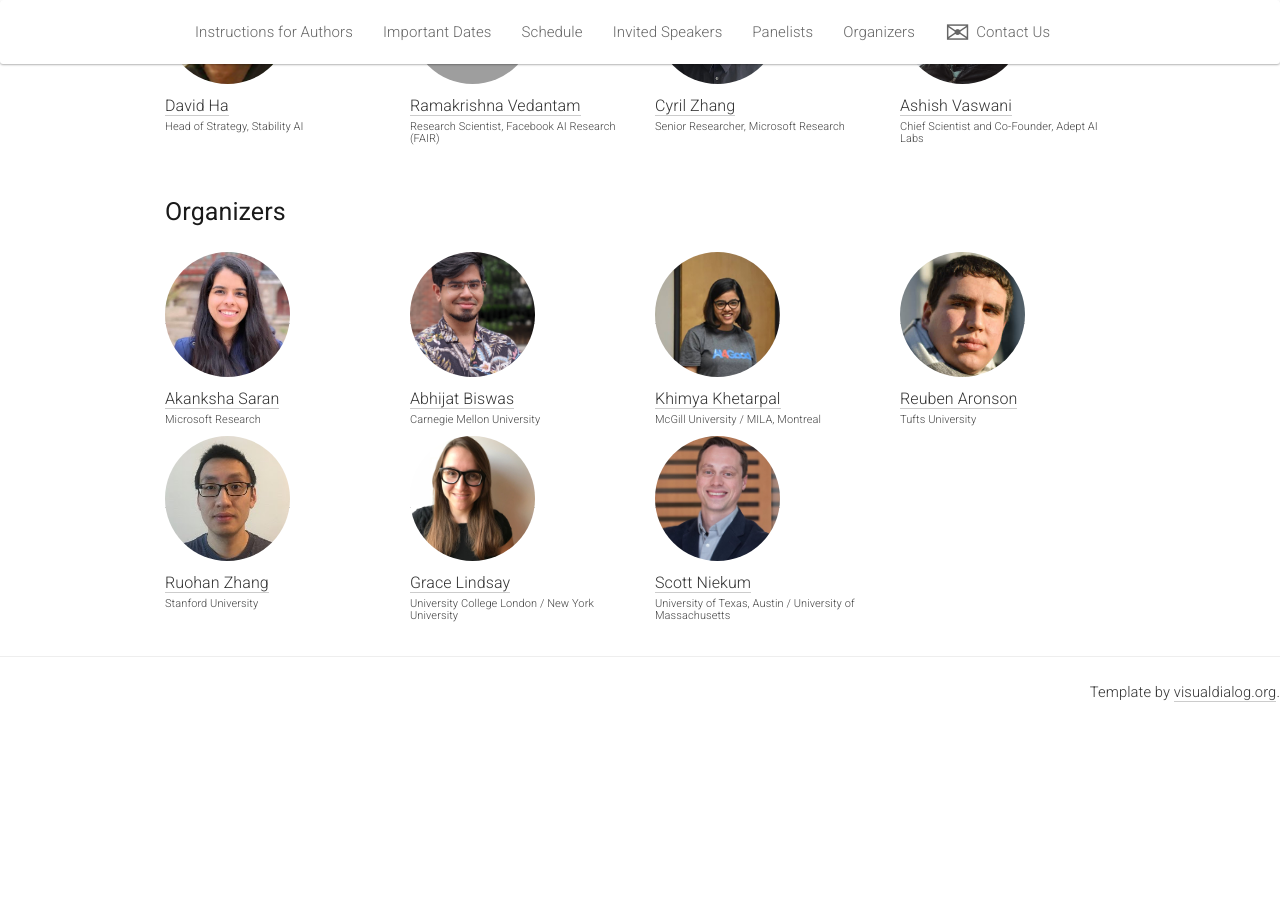
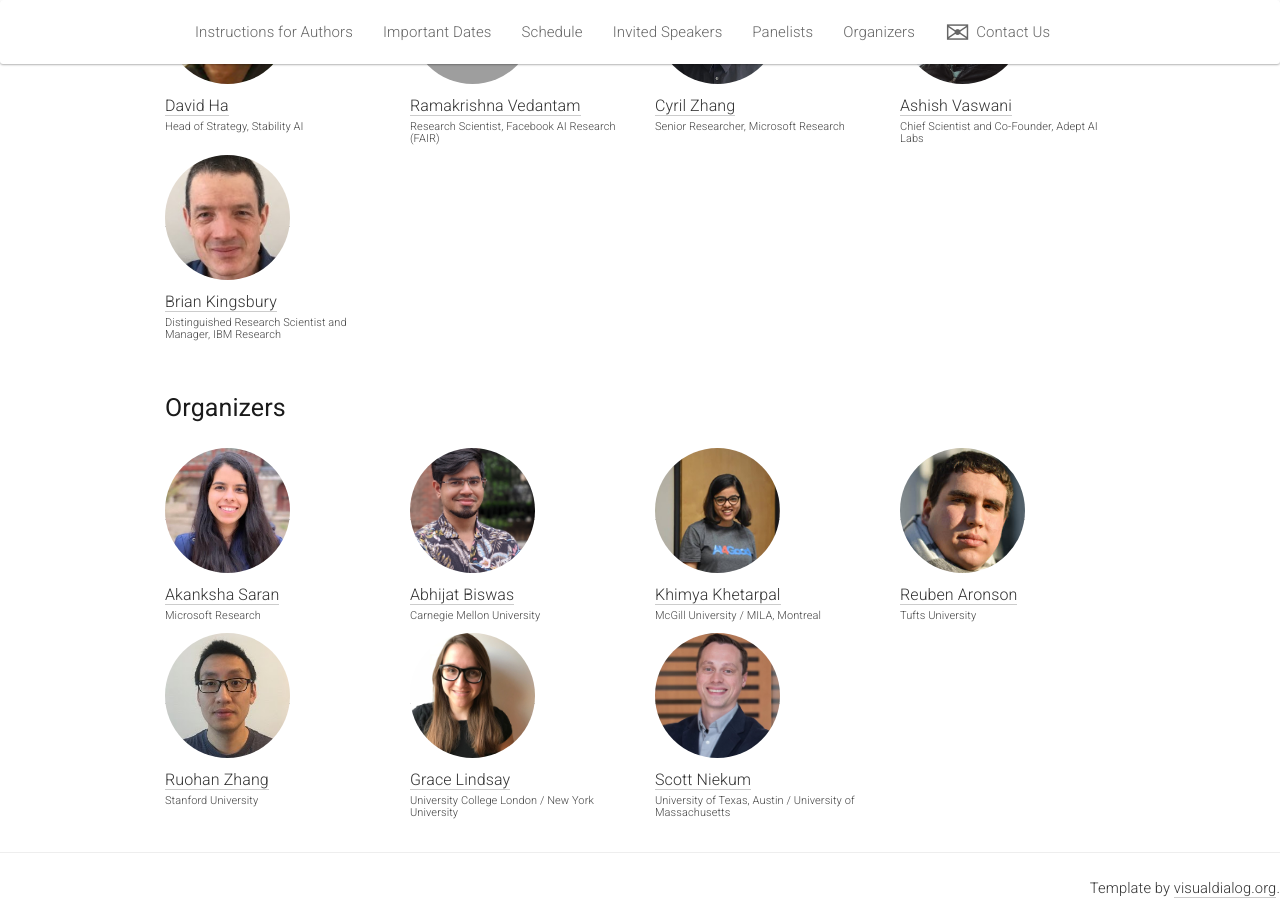
Before and after one commit to attention-learning-workshop/attention-learning-workshop.github.io, a Jekyll site: the page built from _pages/home_2022.md, in a window 1280 px wide and 900 px high, scrolled down 7514 px. Built offline with Jekyll 4.4.1, drawn with Linux system fonts in a browser that asks for light colours; nearby versions of some CDN libraries; before the commit the page ends 8218 px from its top, so only the background shows below that; grey boxes are pictures that could not be loaded.

Commit message:
add BK to panelists

```diff
--- a/_data/panelists.yml
+++ b/_data/panelists.yml
@@ -27,3 +27,9 @@
   photo: AV.jpg
   affil: Chief Scientist and Co-Founder, Adept AI Labs
   category: panelists
+
+- name: Brian Kingsbury
+  url: https://researcher.watson.ibm.com/researcher/view.php?person=us-bedk
+  photo: BK.jpg
+  affil: Distinguished Research Scientist and Manager, IBM Research
+  category: panelists
```
Also changed, not shown: 2022/img/panelists/BK.jpg (added).
